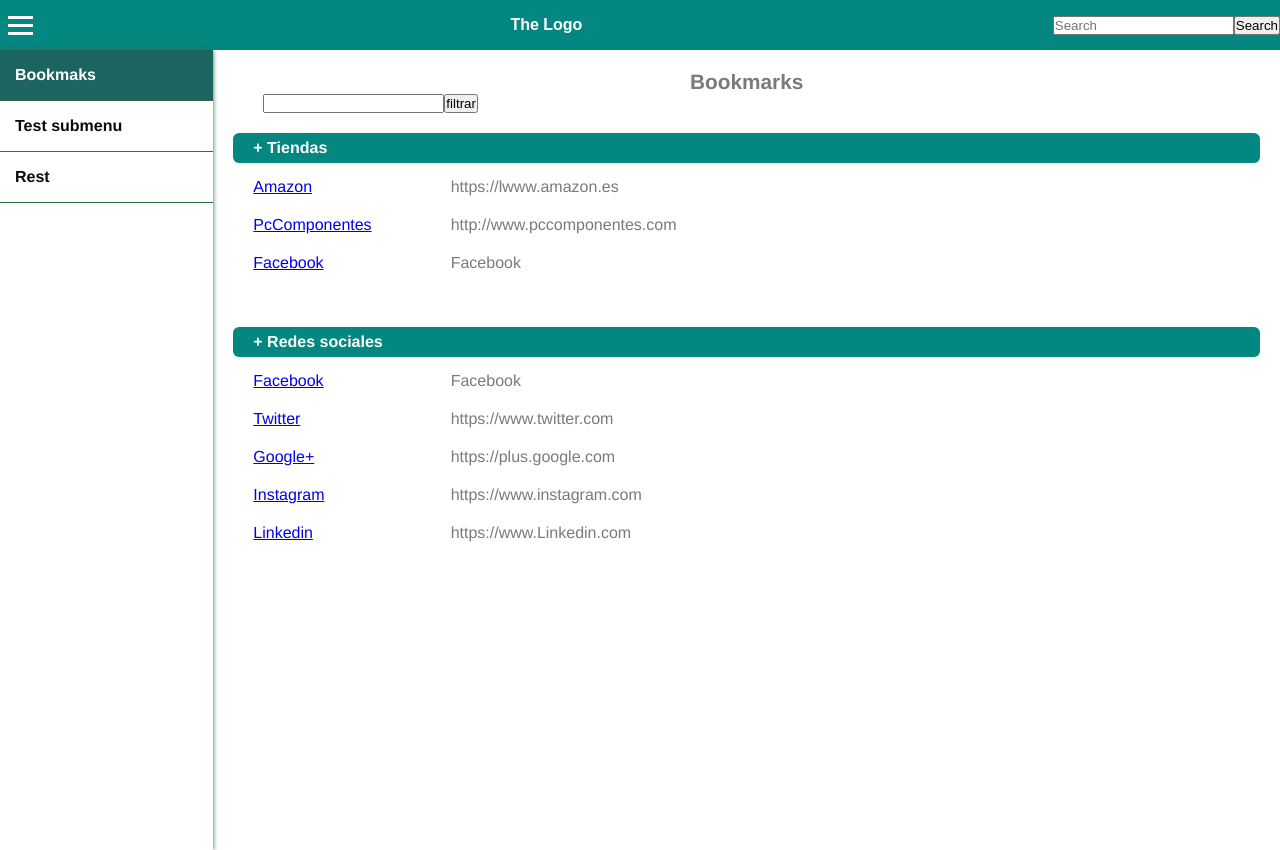
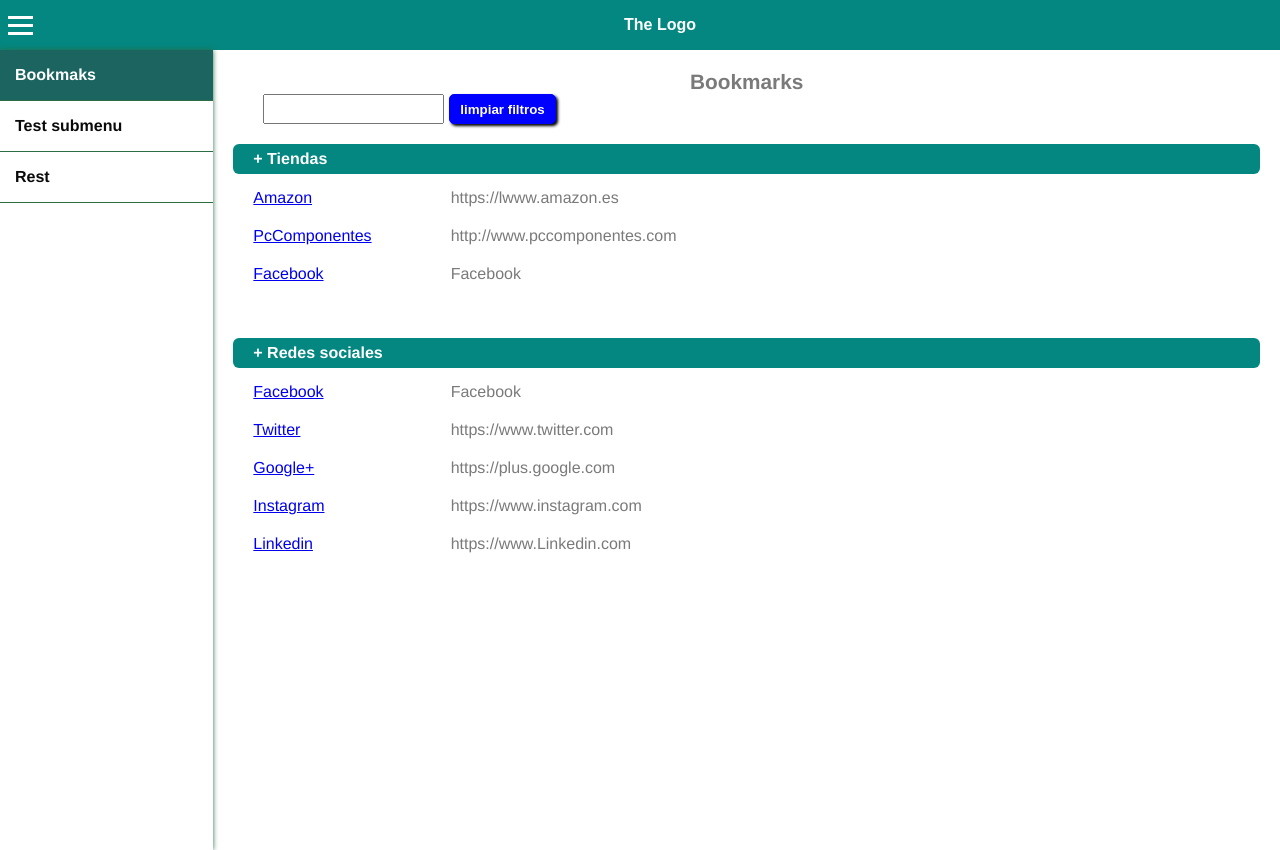
Before and after one commit to srioboo/nuxt-tools, a Vue app: page / in a window 1280 px wide. Built offline with nearby package versions, Linux system fonts and the light colour scheme.

Commit message:
correccion de errores en los filtros y visualizacion

```diff
--- /dev/null
+++ b/src/components/FiltrosComponent.vue
@@ -0,0 +1,51 @@
+<template>
+  <div class="filtro">
+    <input
+      type="text"
+      v-model="search"
+      value=""
+      v-on:keyup.enter="filterElements"
+      v-on:focus="clearSearch"
+    />
+    <button>filtrar</button>
+    <div v-for="filtro in filtrado" v-bind:key="(filtro, index)">
+      <button class="btn-filtro">{{ filtro }} x</button>
+    </div>
+  </div>
+</template>
+
+<script>
+export default {
+  name: 'FiltrosComponent',
+  methods: {
+    // TODO: completar el filtro
+    /*filterElements: function () {
+      this.bookmarks.forEach((group, index) => {
+        const direccion = group.direcciones.filter((dir) => {
+          //console.log(dir.name + ' and ' + this.filtro);
+          return dir.name.toLowerCase().indexOf(this.search.toLowerCase()) > -1;
+        });
+        console.log(direccion);
+        this.filtrado.push(direccion[0].name);
+        //group.direcciones = direccion;
+      });
+    },
+    clearSearch: function () {
+      console.log('clear');
+      this.filtrado = [];
+      this.search = '';
+    },
+    esBuscado: function (name) {
+      if (this.filtrado.length > 0 && this.filtrado.indexOf(name) > -1) {
+        return false;
+      } else if (this.filtrado.length === 0) {
+        return true;
+      } else {
+        return true;
+      }
+    },*/
+  },
+};
+</script>
+
+<style lang="scss" scoped></style>
--- a/src/components/HeaderComponent.vue
+++ b/src/components/HeaderComponent.vue
@@ -11,7 +11,7 @@
     </div>
 
     <div>
-      <form class="buscador form-inline my-2 my-lg-0">
+      <!-- <form class="buscador form-inline my-2 my-lg-0">
         <input
           class="form-control mr-sm-2"
           type="search"
@@ -21,7 +21,7 @@
         <button class="btn btn-outline-success my-2 my-sm-0" type="submit">
           Search
         </button>
-      </form>
+      </form> -->
     </div>
   </header>
 </template>
--- a/src/views/Home.vue
+++ b/src/views/Home.vue
@@ -1,19 +1,22 @@
 <template>
   <main>
     <HxComp msg="Bookmarks" />
+    <!-- TODO: refactorizar filtros <FiltrosComp /> -->
     <div class="filtro">
       <input
         type="text"
         v-model="search"
         value=""
         v-on:keyup.enter="filterElements"
-        v-on:focus="clearSearch"
       />
-      <button>filtrar</button>
-      <div v-for="filtro in filtrado" v-bind:key="(filtro, index)">
+      <button class="btn-primary" v-on:click="clearFiltros">
+        limpiar filtros
+      </button>
+      <div v-for="filtro in filtrado" v-bind:key="filtro.name">
         <button class="btn-filtro">{{ filtro }} x</button>
       </div>
     </div>
+
     <div v-for="grupos in bookmarks" :key="grupos.id" class="flex-content">
       <AcordeonComp :grp="grupos.nombre">
         <div class="grupo">
@@ -33,6 +36,7 @@
 // @ is an alias to /src
 import HxComp from '@/components/HxComponent.vue';
 import AcordeonComp from '@/components/AcordeonComponent.vue';
+// TODO: refactorizar filtros import FiltrosComp from '@/components/FiltrosComponent';
 
 export default {
   name: 'Home',
@@ -91,34 +95,39 @@ export default {
   methods: {
     // TODO: completar el filtro
     filterElements: function () {
-      this.bookmarks.forEach((group, index) => {
+      this.bookmarks.forEach((group) => {
         const direccion = group.direcciones.filter((dir) => {
           //console.log(dir.name + ' and ' + this.filtro);
           return dir.name.toLowerCase().indexOf(this.search.toLowerCase()) > -1;
         });
-        console.log(direccion);
-        this.filtrado.push(direccion[0].name);
+        console.log('direccion' + direccion);
+        //console.log('index: ' + index);
+        if (direccion.length > 0) {
+          this.filtrado.push(direccion[0].name);
+        }
+
         //group.direcciones = direccion;
       });
     },
-    clearSearch: function () {
+    clearFiltros: function () {
       console.log('clear');
       this.filtrado = [];
       this.search = '';
     },
     esBuscado: function (name) {
       if (this.filtrado.length > 0 && this.filtrado.indexOf(name) > -1) {
-        return false;
+        return true;
       } else if (this.filtrado.length === 0) {
         return true;
       } else {
-        return true;
+        return false;
       }
     },
   },
   components: {
     HxComp,
     AcordeonComp,
+    // TODO: refactorizar filtros FiltrosComp,
   },
 };
 </script>
@@ -128,6 +137,18 @@ export default {
   display: flex;
   justify-items: flex-start;
   margin-left: 50px;
+
+  .btn-primary {
+    border-radius: 5px;
+    border: 1px solid blue;
+    background-color: blue;
+    height: 30px;
+    color: white;
+    font-weight: 900;
+    padding: 5px 10px;
+    margin: 0 5px;
+    box-shadow: 2px 2px 3px 0px black;
+  }
 
   .btn-filtro {
     margin: 0 5px;
```
